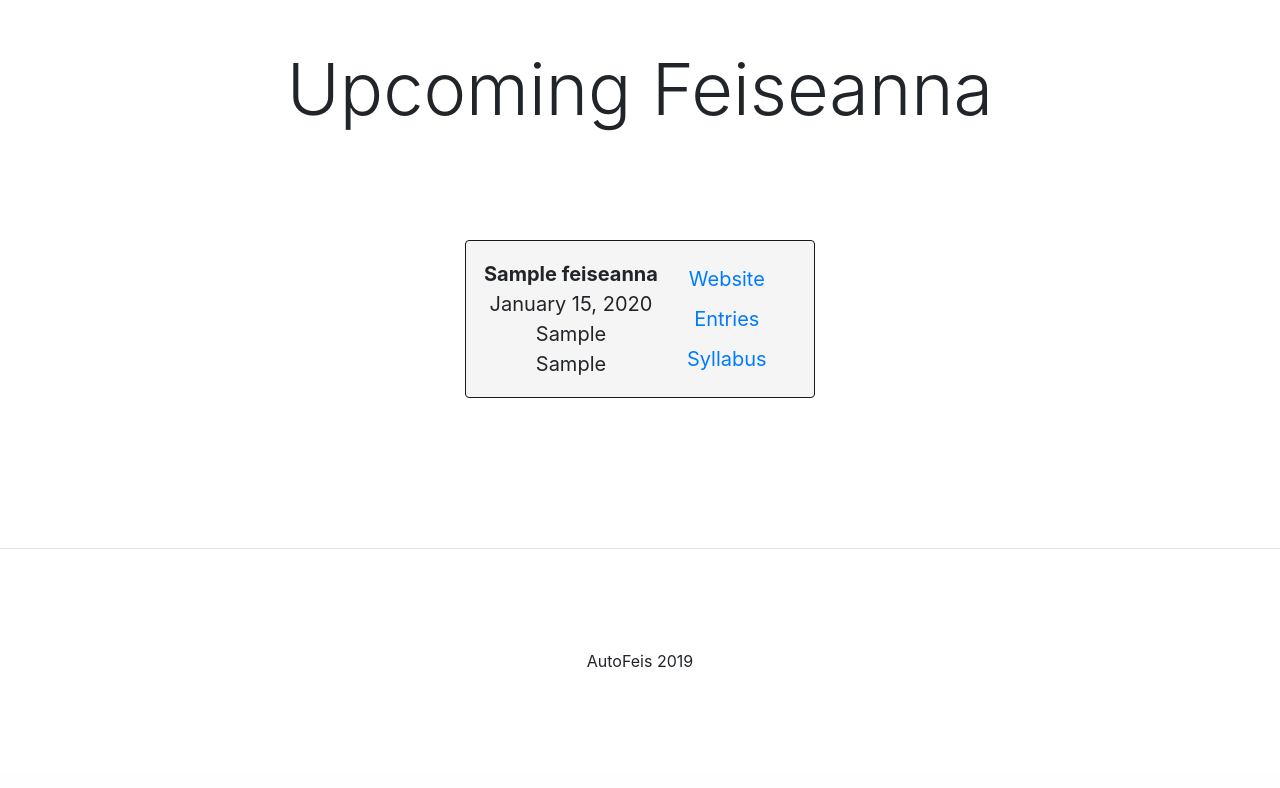
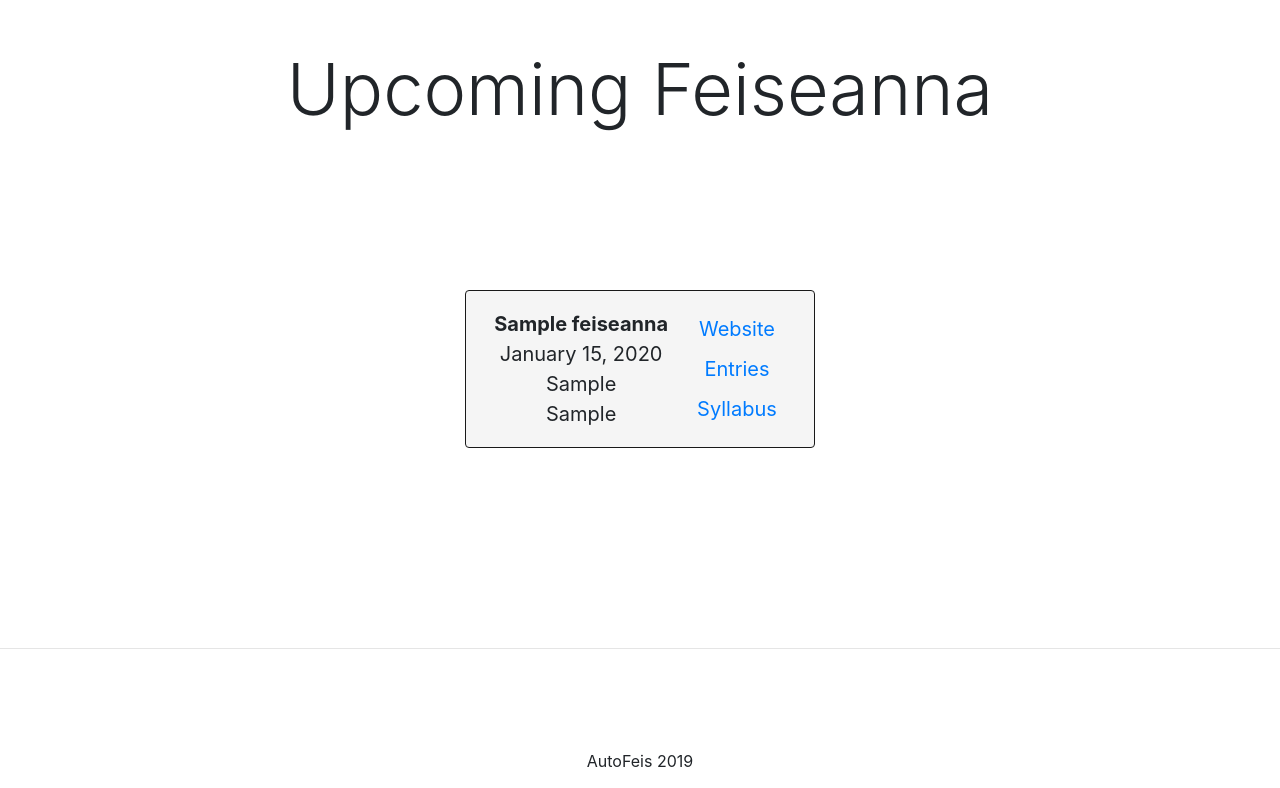
Before and after one commit to SpencerMcMurray/AutoFeis-v1, a Flask app: page / in a window 1280 px wide. Shown: the part 1023-1811 px from the top of the page. Before the commit the page ends 1690 px from the top, so only its background shows below. Run offline with Flask 2, Linux system fonts and the light colour scheme; tables that the repository leaves empty or names only in its code hold one stand-in row (values such as "Sample post"); data that the repository does not hold is empty; some libraries are stand-ins or nearby versions.

Commit message:
Fixed URLs, made feis-boxes nicer

```diff
--- a/form.py
+++ b/form.py
@@ -2,7 +2,7 @@ from wtforms import Form, StringField, PasswordField, validators, SubmitField, S
 from functions import year_dropdown, school_dropdown, get_regions
 
 
-WEBSITE = "www.autofeis.com"
+WEBSITE = "https://www.autofeis.com"
 
 
 class RegistrationForm(Form):
--- a/static/styles/css/main.css
+++ b/static/styles/css/main.css
@@ -77,7 +77,6 @@ body {
 
 .feis-box {
     width: 350px;
-    margin: 0 auto;
     border: 1px solid rgb(25, 25, 25);
     background-color: rgb(245, 245, 245);
 }
--- a/templates/generalTemplates/outline.html
+++ b/templates/generalTemplates/outline.html
@@ -30,11 +30,13 @@
                     classes.forEach(function (currClass) {
                         el.classList.add(currClass);
                     });
-                    console.log('done!');
                 }
             });
         }
         $(document).ready(function (e) {
+            /*
+             ANIMATIONS
+             */
             // Define all animations
             var fadeInAnimations = ['fadeInUp', 'slow'];
             var bounceAnimations = ['zoomIn', 'slow'];
--- a/templates/index.html
+++ b/templates/index.html
@@ -25,17 +25,17 @@
                 <div class="title hide fade-id">
                     <h1 class="display-3">Upcoming Feiseanna</h1>
                 </div>
-                <div class="title container d-flex flex-wrap justify-context-center" style="margin: 0 auto;">
+                <div class="title container d-flex flex-wrap justify-content-center" style="margin: 0 auto;">
                     {% if feiseanna|length > 0 %}
                         {% for feis in feiseanna %}
-                            <div class="feis-box d-flex p-2 bd-highlight rounded hide zoom-id" style="font-size:20px">
-                                <div class="align-self-center" style="padding: 10px 10px;">
+                            <div class="mx-auto feis-box sub-box d-flex p-2 flex-wrap bd-highlight justify-content-center rounded hide zoom-id" style="font-size:20px">
+                                <div style="padding: 10px 10px;">
                                     <b>{{ feis['name']}}</b><br>
                                     {{ feis['date'].strftime('%B %d, %Y') }}<br>
                                     {{ feis['location'] }}<br>
                                     {{ feis['region'] }}
                                 </div>
-                                <div class="align-self-center" style="padding: 10px 10px;">
+                                <div style="padding: 10px 10px;">
                                     <a href='{{ feis["website"] }}' role="button" class="btn btn-link btn-sm" style="font-size:20px">
                                         Website
                                     </a><br>
```
